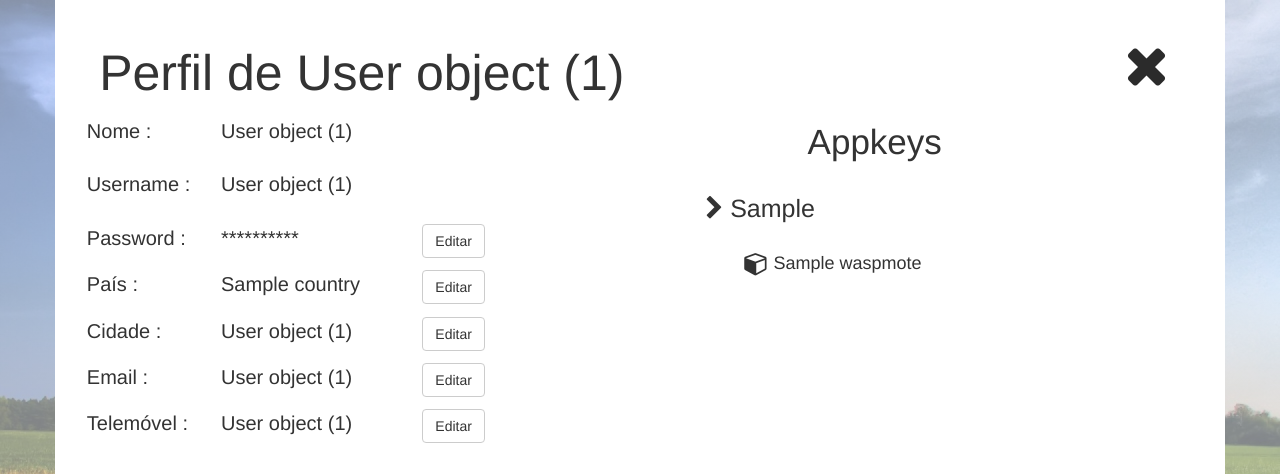
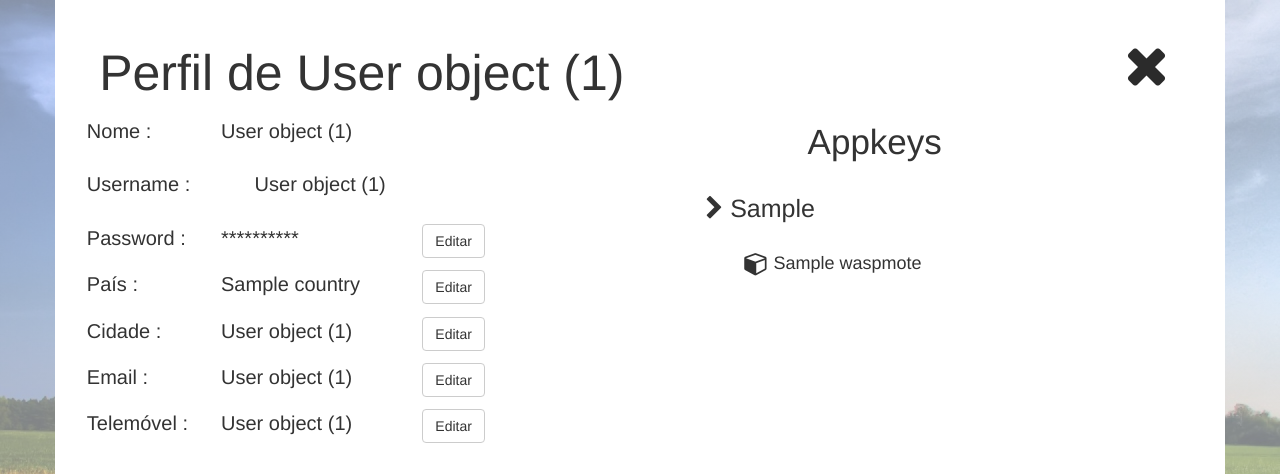
Before and after one commit to luisfsantos22/agricultura_de_precisao_2016, a Django app: template templates/Perfil.html in a window 1280 px wide. Shown: the top 474 px of the page. Run offline with Django 3.2, Linux system fonts and the light colour scheme; tables that the repository leaves empty hold one stand-in row (values such as "Sample post"); the template is opened without the code that fills it: values that come from a table or form of the project are taken from there, most other values are stand-ins (such as "Sample title", 1, 10 or a date in 2020); some libraries are stand-ins or nearby versions.

```diff
--- a/templates/Perfil.html
+++ b/templates/Perfil.html
@@ -40,7 +40,7 @@
             <div class="col-md-6" style="font-size: 20px;"> {{ name }}</div>
         </div>
         <div class="row container col-md-8" style="padding: 1%; margin-bottom: 2%">
-            <div class="col-md-4" style="font-size: 20px;">Username :</div>
+            <div class="col-md-5" style="font-size: 20px;">Username :</div>
             <div class="col-md-6" style="font-size: 20px;"> {{ username }}</div>
         </div>
         <div class="row container col-md-8" style="padding: 1%">
```
